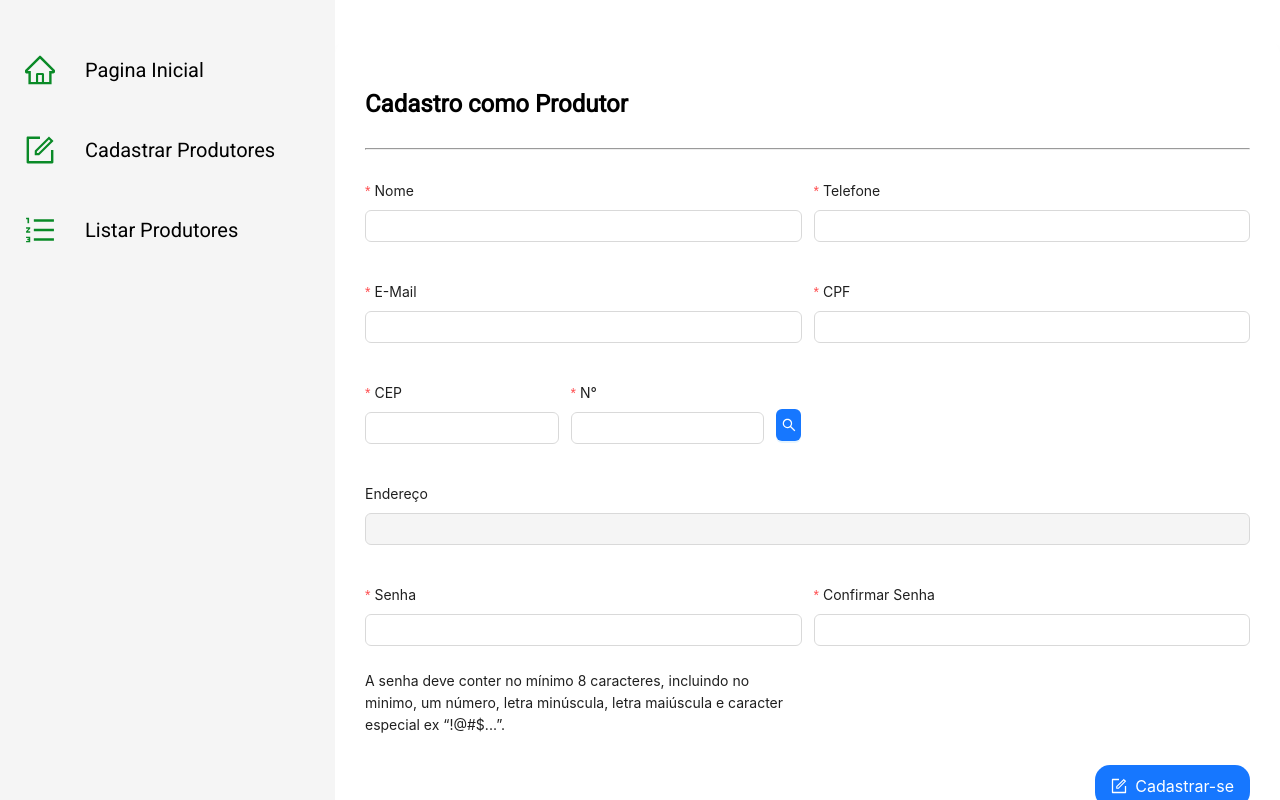
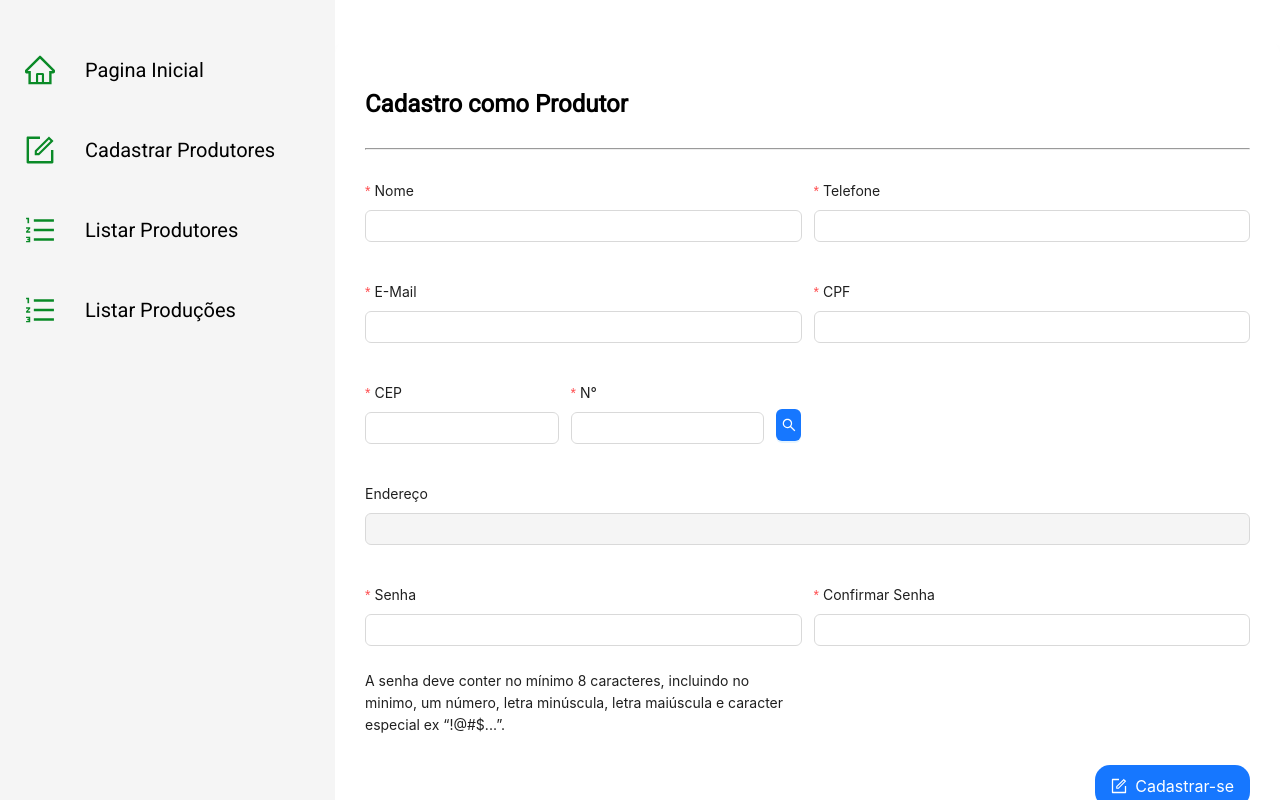
Before and after one commit to EngSoftware2023/frontend, a Next.js app: page /dashboard/gerenciador/cadastrar-produtor in a window 1280 px wide. Built offline with nearby package versions, Linux system fonts and the light colour scheme.

Commit message:
feat: adicionando botão painel de gerenciamento para listagem de produções

```diff
--- a/src/app/dashboard/gerenciador/layout.tsx
+++ b/src/app/dashboard/gerenciador/layout.tsx
@@ -28,6 +28,11 @@ export default function LayoutManager({ children }: DataLayoutManeger) {
       name: "Listar Produtores",
       link: "/dashboard/gerenciador/listar-produtores",
     },
+    {
+      icon: <OrderedListOutlined />,
+      name: "Listar Produções",
+      link: "/dashboard/gerenciador/listar-producoes",
+    },
   ];
 
   return (
```
